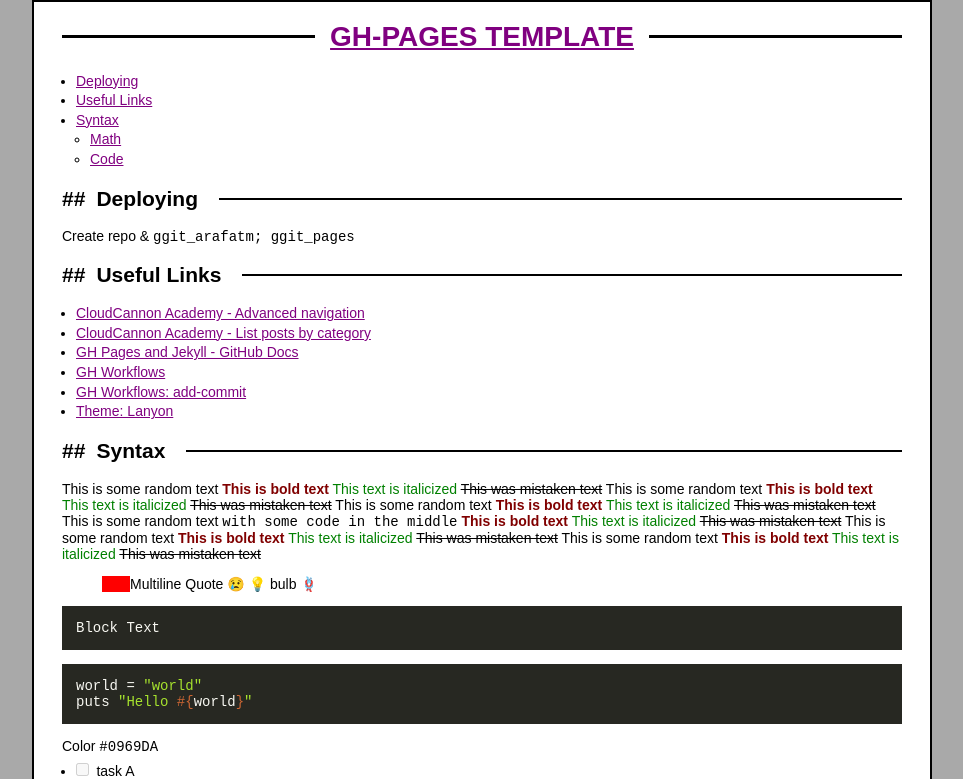
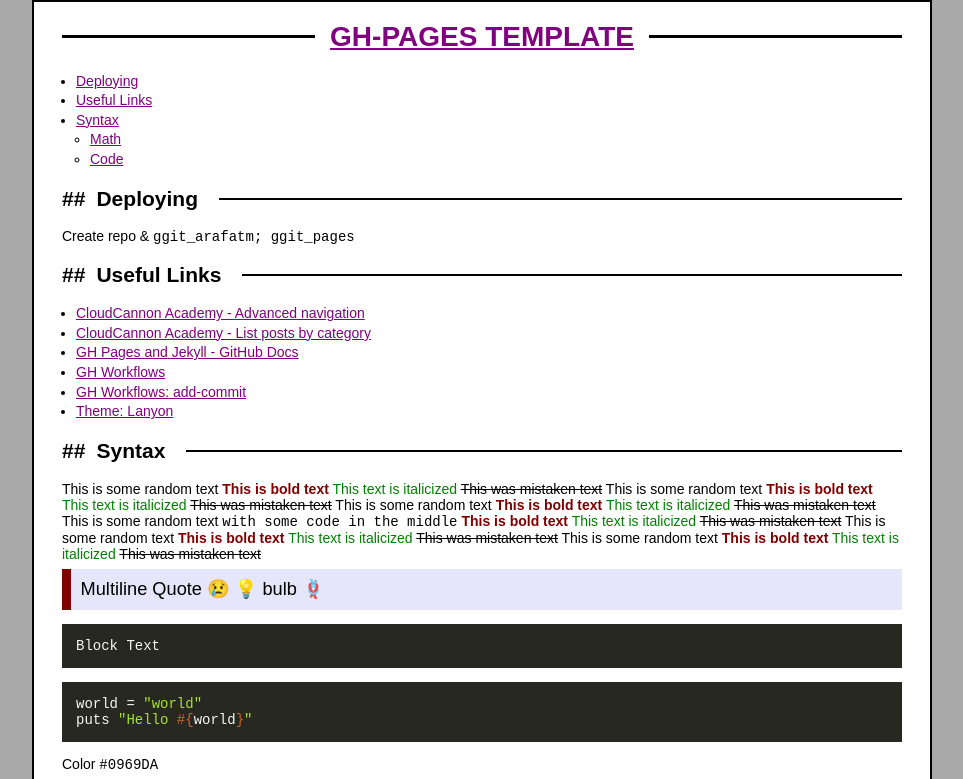
Before and after one commit to arafatm/ghp, a Jekyll site: the page built from readme.md, in a window 1280 px wide. Shown: the top 779 px of the page, without its empty margins (158-1121 px from the left). Built offline with Jekyll 4.4.1, drawn with Linux system fonts in a browser that asks for light colours; emoji names are drawn with the system emoji font; formulas are drawn with MathJax 3; the repository's description, which GitHub fills in, is left out.

Commit message:
style.css

```diff
--- a/assets/css/style.css
+++ b/assets/css/style.css
@@ -24,8 +24,7 @@ ul { margin: auto; padding: 0 1em;}
 li { line-height: 1.4; }ht: 1.4; }
 
 li code, p code { background-color: silver; padding: 0.1ex 2ex; border-radius: 1ex; }
-blockquote { border-left: 2em solid red; }
-
+blockquote { border-left: 1ex solid maroon; margin: 0; padding: 1ex 1ex; background-color: lavender; font-size: 1.3em; }
 
 del {}
 em { color: green; font-style: normal; }
```
